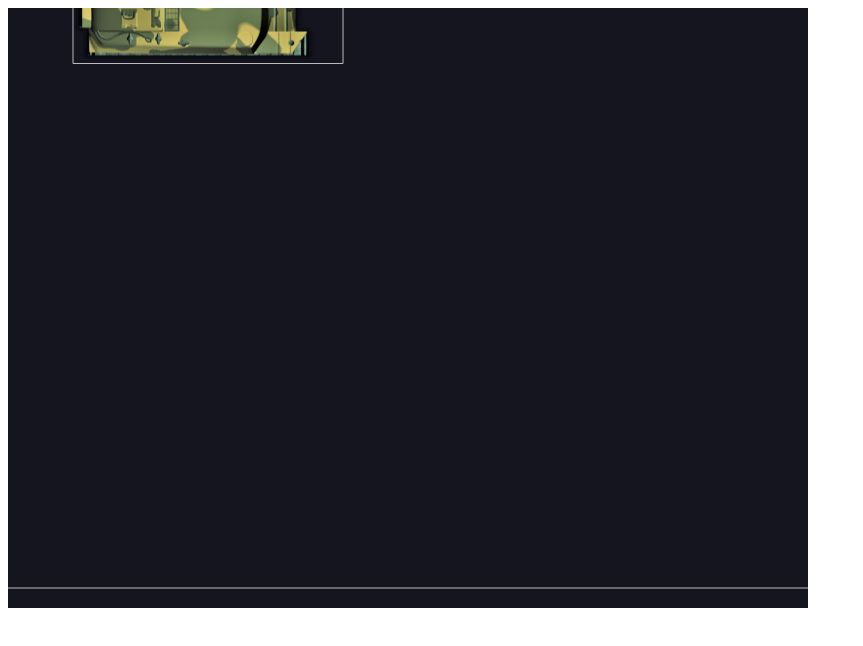
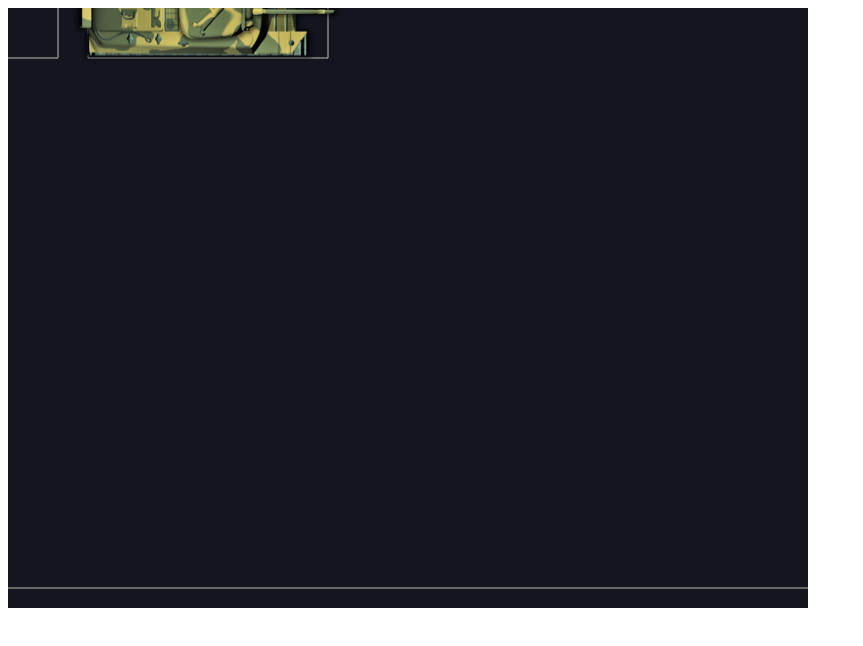
Before and after one commit to MA86/HTMLGame, a website: page index.html in a window 1280 px wide. Shown: the whole page, without its empty margins (0-863 px from the left). Drawn offline with nearby package versions, Linux system fonts and the light colour scheme.

Commit message:
Turret on hull works.

```diff
--- a/client/images_and_data/mSixTankTurretData.js
+++ b/client/images_and_data/mSixTankTurretData.js
@@ -34,5 +34,3 @@ let mSixTankTurretData = {
 		"scale": "1"
 	}
 }
-
-export { mSixTankTurretData };
--- a/index.html
+++ b/index.html
@@ -4,6 +4,7 @@
 <head>
     <script src="https://cdnjs.cloudflare.com/ajax/libs/matter-js/0.17.1/matter.min.js"></script>
     <script src="./client/images_and_data/mSixTankBodyData.js"></script>
+    <script src="./client/images_and_data/mSixTankTurretData.js"></script>
     <script>
         function onPageLoad() {
             /*** GLOBAL VARIABLES, APIs, CLASS, AND FUNCTION DEFINITIONS ***/
@@ -28,11 +29,9 @@
             var World = Matter.World;
 
             class Entity {
-                constructor(body, parent) {
+                constructor(body) {
                     this.body = body;
                     this.children = [];
-                    if (parent != null)
-                        parent.children.push(this);
                 }
 
                 render(ctx) {
@@ -68,15 +67,88 @@
                 }
             }
 
+            class Turret extends Entity {
+                constructor(ss, ssData, fps, parent) {
+                    super(
+                        Bodies.rectangle(
+                            0,
+                            0,
+                            100,
+                            100,
+                            {
+                                isStatic: false,
+                                frictionAir: 0.09,
+                                restitution: 0.02,
+                                //density: 0.005,
+                                //friction: 0.1,
+                                //inverseInertia: 1,
+                                //inertia: 0,
+                                //frictionStatic: 2,
+                            })
+                    );
+                    this.speed = 20;
+
+                    // Variables used for rendering this object
+                    this.index = 0;
+                    this.framesPerSecond = fps;
+                    this.timeTracker = 0;
+                    this.spriteSheetData = ssData;
+                    this.spriteSheet = ss;
+                }
+
+                renderThis(ctx) {
+                    let ctxCenter = {
+                        "x": this.spriteSheetData.frames[this.index].frame.w / 2,
+                        "y": this.spriteSheetData.frames[this.index].frame.h / 2
+                    };
+                    ctx.drawImage(
+                        this.spriteSheet,
+                        this.spriteSheetData.frames[this.index].frame.x,
+                        this.spriteSheetData.frames[this.index].frame.y,
+                        this.spriteSheetData.frames[this.index].frame.w,
+                        this.spriteSheetData.frames[this.index].frame.h,
+                        -ctxCenter.x,
+                        -ctxCenter.y,
+                        this.spriteSheetData.frames[this.index].frame.w,
+                        this.spriteSheetData.frames[this.index].frame.h
+                    );
+                }
+
+                updateThis(keysDown, dt) {
+                    // Rotate
+                    if (keysDown && keysDown.KeyD == true) {
+                        this.body.torque = 0.1;
+                    }
+                    if (keysDown && keysDown.KeyA == true) {
+                        this.body.torque = -0.1;
+                    }
+
+                    // Update index
+                    this.timeTracker += dt;
+                    let delay = 1 / this.framesPerSecond;
+                    if (this.timeTracker >= delay) {
+                        this.index += 1;
+                        this.index = this.index % this.spriteSheetData.frames.length;
+                        this.timeTracker = 0;
+                    }
+                }
+            }
+
             class Tank extends Entity {
                 constructor(ss, ssData, fps) {
                     super(
-                        Bodies.rectangle(200, 0, 270, 111, {
-                            isStatic: false
-                        }),
-                        null
+                        Bodies.rectangle(200, 0, 240, 100, {
+                            isStatic: false,
+                            //density: 0.005,
+                            //friction: 0.1,
+                            frictionAir: 0.08,
+                            //inverseInertia: 1,
+                            //inertia: 0,
+                            //frictionStatic: 2,
+                            restitution: 0.02,
+                        })
                     );
-                    this.speed = 0.01;
+                    this.speed = 0.009;
 
                     // Variables used for rendering this object
                     this.index = 0;
@@ -127,10 +199,10 @@
 
                     // Right/left
                     if (keysDown && keysDown.ArrowRight == true) {
-                        this.body.torque = 3;
+                        this.body.torque = 1;
                     }
                     if (keysDown && keysDown.ArrowLeft == true) {
-                        this.body.torque = -3;
+                        this.body.torque = -1;
                     }
 
                     // Update index
@@ -191,7 +263,10 @@
 
                 // Create a physics engine
                 var engine = Engine.create({
-                    gravity: { x: 0, y: 0 }
+                    gravity: { x: 0, y: 0 },
+                    //enableSleeping: true,
+                    //gravity: {x: 3, y:4},
+                    //timing: {timeScale: 0.1},
                 });
 
                 // Debug renderer
@@ -210,11 +285,20 @@
                     window.globals.images["./client/images_and_data/mSixTankBody.png"],
                     mSixTankBodyData,
                     0
-                )
+                );
+                mSixTank.children.push(
+                    new Turret(
+                        window.globals.images["./client/images_and_data/mSixTankTurret.png"],
+                        mSixTankTurretData,
+                        0,
+                        mSixTank
+                    )
+                );
+
                 //var test = Bodies.rectangle(300, 400, 200, 200);
                 var ground = Bodies.rectangle(400, 610, 810, 60, { isStatic: true });
 
-                Composite.add(engine.world, [ground, mSixTank.body]);
+                Composite.add(engine.world, [ground, mSixTank.body, mSixTank.children[0].body]);
 
                 /*** Game Loop ***/
                 (function gameLoop(timeStamp) {
```
